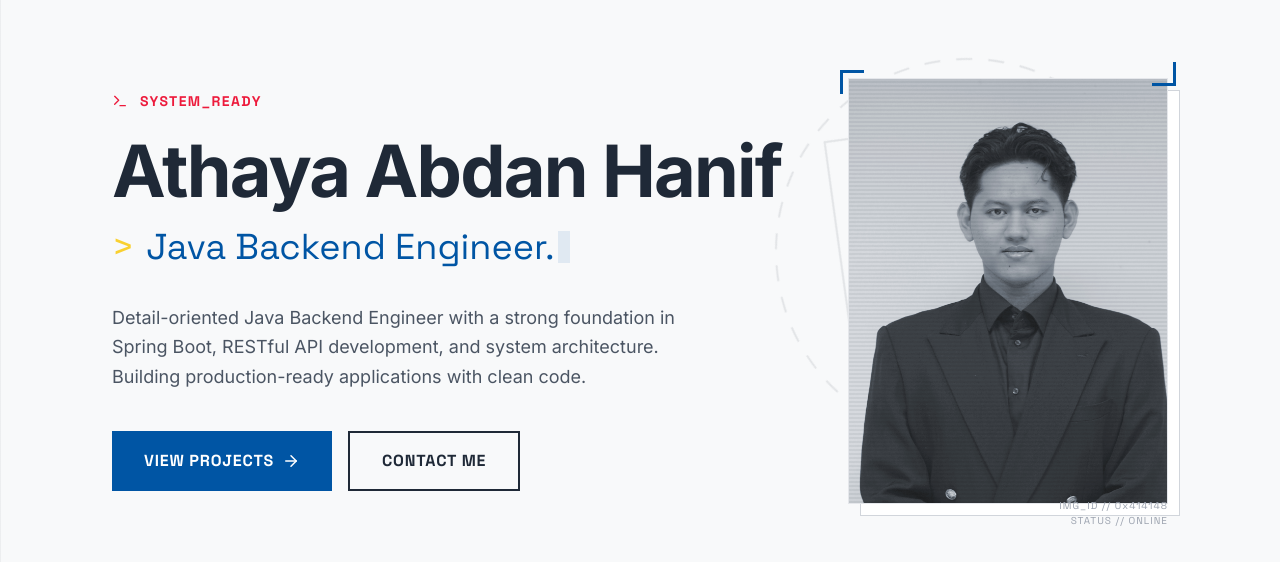
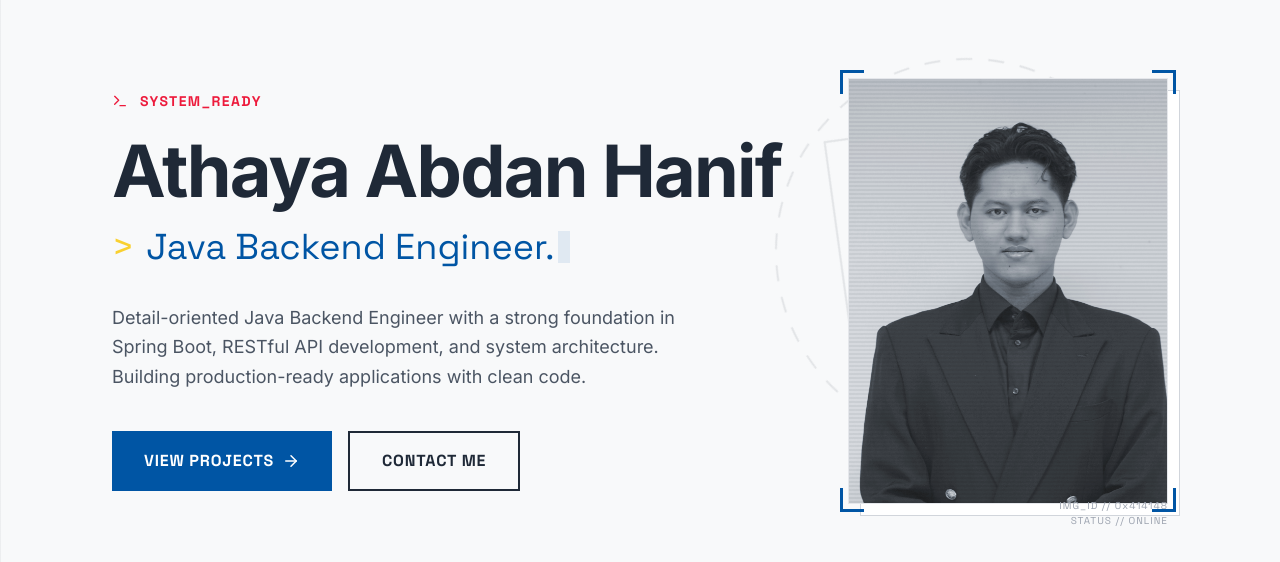
Before and after one commit to tayaya-pnck/PersonalWeb, a React (Vite) app: page / in a window 1280 px wide. Shown: the part 149-711 px from the top of the page. Built offline with nearby package versions, Linux system fonts and the light colour scheme.

Commit message:
fix: make target lock frame a full 4-corner bracket

```diff
--- a/src/components/Hero.jsx
+++ b/src/components/Hero.jsx
@@ -77,8 +77,13 @@ const Hero = () => {
           {/* Stylized Frame Background */}
           <div className="absolute inset-0 border border-gray-300 dark:border-slate-700 bg-white dark:bg-darkSurface translate-x-3 translate-y-3 transition-transform group-hover:translate-x-4 group-hover:translate-y-4"></div>
 
-          {/* Target Lock Frame (Persistent) */}
-          <div className="absolute inset-0 target-lock-frame z-20 pointer-events-none"></div>
+          {/* Target Lock Frame (Persistent 4 corners) */}
+          <div className="target-lock-frame">
+            <div className="target-lock-corner tl-top-left"></div>
+            <div className="target-lock-corner tl-top-right"></div>
+            <div className="target-lock-corner tl-bottom-left"></div>
+            <div className="target-lock-corner tl-bottom-right"></div>
+          </div>
 
           {/* Image Container */}
           <div className="absolute inset-0 overflow-hidden border border-gray-200 dark:border-slate-700 bg-gray-100 dark:bg-slate-800">
--- a/src/index.css
+++ b/src/index.css
@@ -92,41 +92,51 @@
   }
 
   .target-lock-frame {
-    position: relative;
+    position: absolute;
+    inset: 0;
+    pointer-events: none;
+    z-index: 20;
   }
 
-  .target-lock-frame::before,
-  .target-lock-frame::after {
-    content: '';
+  .target-lock-corner {
     position: absolute;
     width: 24px;
     height: 24px;
     border-color: #0055A4;
     border-style: solid;
-    opacity: 1;
-    pointer-events: none;
-    z-index: 20;
-    transition: border-color 0.3s ease, width 0.3s ease, height 0.3s ease;
+    transition: border-color 0.3s ease, width 0.3s ease, height 0.3s ease, transform 0.3s ease;
   }
 
-  .target-lock-frame::before {
-    top: -8px;
-    left: -8px;
+  .tl-top-left {
+    top: -8px; left: -8px;
     border-width: 3px 0 0 3px;
   }
 
-  .target-lock-frame::after {
-    bottom: -8px;
-    right: -8px;
+  .tl-top-right {
+    top: -8px; right: -8px;
+    border-width: 3px 3px 0 0;
+  }
+
+  .tl-bottom-left {
+    bottom: -8px; left: -8px;
+    border-width: 0 0 3px 3px;
+  }
+
+  .tl-bottom-right {
+    bottom: -8px; right: -8px;
     border-width: 0 3px 3px 0;
   }
 
-  .group:hover .target-lock-frame::before,
-  .group:hover .target-lock-frame::after {
+  .group:hover .target-lock-corner {
     width: 32px;
     height: 32px;
     border-color: #ED1A3B;
   }
+
+  .group:hover .tl-top-left { transform: translate(-4px, -4px); }
+  .group:hover .tl-top-right { transform: translate(4px, -4px); }
+  .group:hover .tl-bottom-left { transform: translate(-4px, 4px); }
+  .group:hover .tl-bottom-right { transform: translate(4px, 4px); }
 
   /* Thin crosshair divider */
   .crosshair-divider {
```
